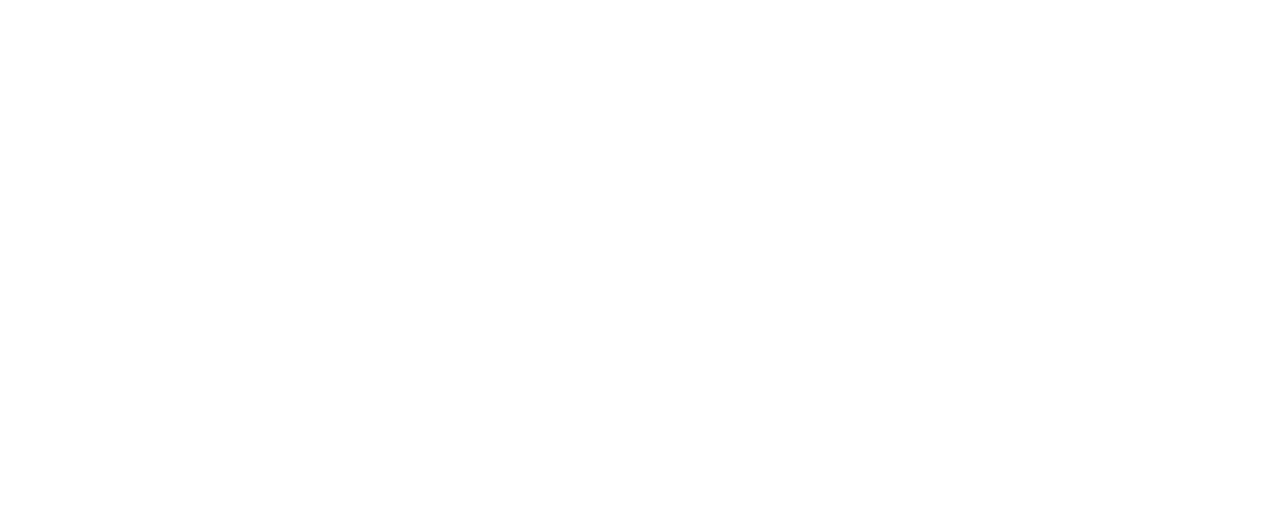
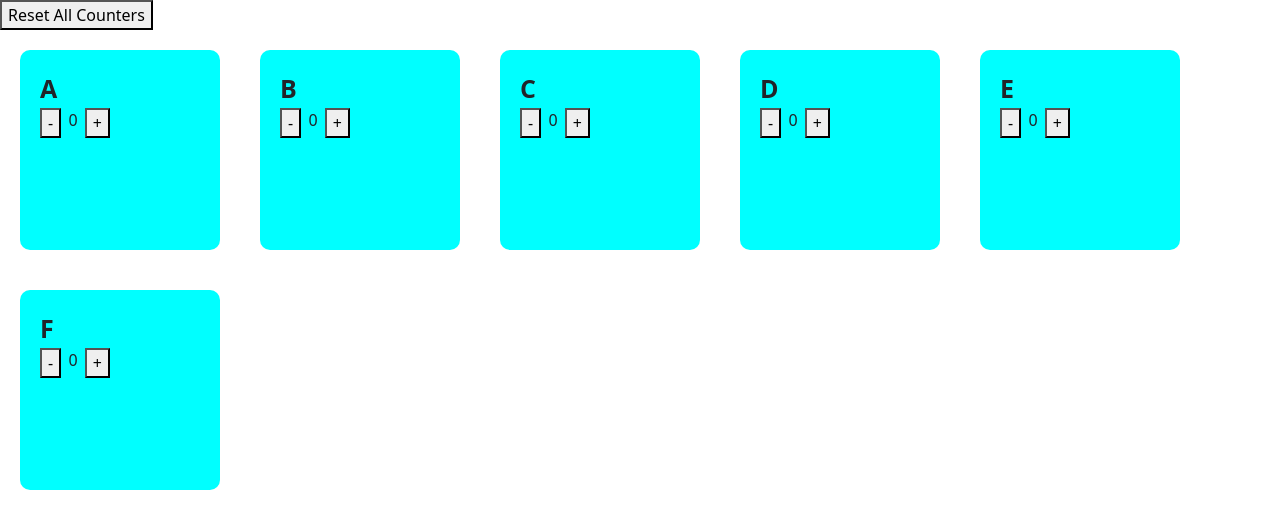
Before and after one commit to Khodidas-withLoveKD/React-Learnings, a React (Create React App) app: page /interview-test in a window 1280 px wide. Before the commit this address had no page. Shown: the top 528 px of the page. Built offline with nearby package versions, Linux system fonts and the light colour scheme.

Commit message:
Added Interview Questions mocks

```diff
--- a/src/App.js
+++ b/src/App.js
@@ -1,8 +1,6 @@
 import React from 'react'
 import { Route, BrowserRouter as Router, Routes } from 'react-router-dom'
 
-import {pathNames} from './Pages/Routes/homeRoutes'
-import { scrimbaCourseRoutes, hooksRoutes } from './Pages/Routes/InternalRoutes'
 import CounterHome from './Pages/CounterHome'
 import FunctionalProgrammingInJS from './Pages/FunctionalProgrammingInJS'
 import Home from './Pages/Home'
@@ -10,10 +8,13 @@
 import UseEffectHook from './Pages/Hooks/UseEffectHook'
 import UseRefHook from './Pages/Hooks/useRef'
 import UseStateHook from './Pages/Hooks/UseStateHook'
+import InterviewTest from './Pages/InterviewTest/InterviewTestHomePage'
 import Redux from './Pages/Redux/ReduxHome'
+import { pathNames } from './Pages/Routes/homeRoutes'
+import { hooksRoutes, scrimbaCourseRoutes } from './Pages/Routes/InternalRoutes'
+// import DigitalBusinessCard from './Pages/Scrimba Course/DigitalBusinessCard'
 import ColorCodeRetention from './Pages/WorkExperiments/ColorCodeRetention'
 import WorkExperiments from './Pages/WorkExperiments/WorkExperiments'
-import DigitalBusinessCard from './Pages/Scrimba Course/Project 1/DigitalBusinessCard'
 
 import './App.css'
 
@@ -41,9 +42,13 @@
 						path="/redux"
 						element={<Redux />}
 					/>
-					<Route
+					{/* <Route
 						path={scrimbaCourseRoutes.DIGITAL_BUSSINESS_CARD}
 						element={<DigitalBusinessCard />}
+					/> */}
+					<Route
+						path={"/interview-test"}
+						element={<InterviewTest />}
 					/>
 				</Routes>
 			</Router>
--- /dev/null
+++ b/src/Pages/InterviewTest/Components/Cards.jsx
@@ -0,0 +1,61 @@
+import React, { useEffect } from 'react';
+import { useState } from 'react';
+
+const Cards = (props) => {
+  const {letter, resetCount } = props
+
+  const [count, setCount] = useState(0)
+
+  const decrementCount = () => {
+    setCount(count => count - 1)
+  }
+
+  const incrementCount = () => {
+    setCount(count => count + 1)
+  }
+
+  const cardCss = {
+    height: '200px',
+    width: '200px',
+    backgroundColor: 'cyan',
+    margin: '20px',
+    borderRadius: '10px',
+    padding: '20px'
+  }
+
+  const letterCss = {
+    fontWeight: 700,
+    fontSize: '25px'
+  }
+
+  const counterCss = {
+    width: '70px',
+    display: 'flex',
+    justifyContent: 'space-between'
+  }
+
+  useEffect(() => {
+    setCount(0)
+  }, [resetCount])
+
+
+  const counter = () =>
+    (
+      <div style={counterCss}>
+    <button onClick={decrementCount}>-</button>
+    {count}
+    <button onClick={incrementCount}>+</button>
+      </div>
+  )
+
+  return (
+    <div style={cardCss}>
+      <div style={letterCss}>
+      {letter}
+      </div>
+      {counter()}
+    </div>
+  );
+}
+
+export default Cards;
--- /dev/null
+++ b/src/Pages/InterviewTest/Components/NavBar.jsx
@@ -0,0 +1,76 @@
+const NavBar = () => {
+
+  const leftCircleAndSquare = () => {
+    const circle = () => {
+      const circleCss = {
+        height: '30px',
+        width: '30px',
+        borderRadius: '50%',
+        backgroundColor: 'cyan'
+      }
+      return (
+        <div style={circleCss}>
+        </div>
+      )
+    }
+
+    const square = () => {
+      const squareCss = {
+        height: '30px',
+        width: '30px',
+        backgroundColor: 'pink'
+      }
+      return (
+        <div style={squareCss}>
+        </div>
+      )
+    }
+
+    const circleAndSqaureCss = {
+      marginLeft: '50px',
+      width: '80px',
+      display: 'flex',
+      justifyContent: 'space-between',
+    }
+
+    return (
+      <div style={circleAndSqaureCss} >
+        {circle()}
+        {square()}
+      </div>
+    )
+  }
+
+  const searchBar = () => {
+    const searchBarCss = {
+      width: '200px',
+      height: '80px',
+      borderRadius: '10px',
+      backgroundColor: 'lime',
+      marginRight: '100px'
+    }
+    return(
+      <div style={searchBarCss}>
+
+      </div>
+    )
+  }
+
+  const navbarCss = {
+    display: 'flex',
+    justifyContent: 'space-between',
+    alignItems: 'center',
+    // width: '4000px',
+    width: '100%',
+    backgroundColor: 'grey'
+  }
+
+  return (
+    <div style={navbarCss}>
+      {leftCircleAndSquare()}
+      {searchBar()}
+    </div>
+   );
+}
+
+export default NavBar;
--- /dev/null
+++ b/src/Pages/InterviewTest/InterviewTestHomePage.jsx
@@ -0,0 +1,37 @@
+import React from 'react';
+import { useState } from 'react';
+
+import Cards from './Components/Cards';
+import NavBar from './Components/NavBar';
+
+const InterviewTest = () => {
+  const cardsAlphabets = ['A', 'B', 'C', 'D', 'E', 'F']
+
+  const [resetCount, setResetCount] = useState(0)
+
+  const alphabetsCss = {
+    display: 'flex',
+    flexWrap: 'wrap'
+  }
+
+  const resetButton = (
+    <button onClick={() => setResetCount(currentCount => currentCount + 1)}>Reset All Counters</button>
+  )
+
+  return (
+    <>
+      {resetButton}
+    <div style={alphabetsCss}>
+      {/* <button onClick={decrementCount}>-</button>
+      {count}
+    <button onClick={incrementCount}>+</button> */}
+      {/* <NavBar/> */}
+      {cardsAlphabets.map((alphabet, index) =>
+        <Cards key={index} letter={alphabet} resetCount={resetCount}/>
+        )}
+    </div>
+        </>
+  );
+}
+
+export default InterviewTest;
```
